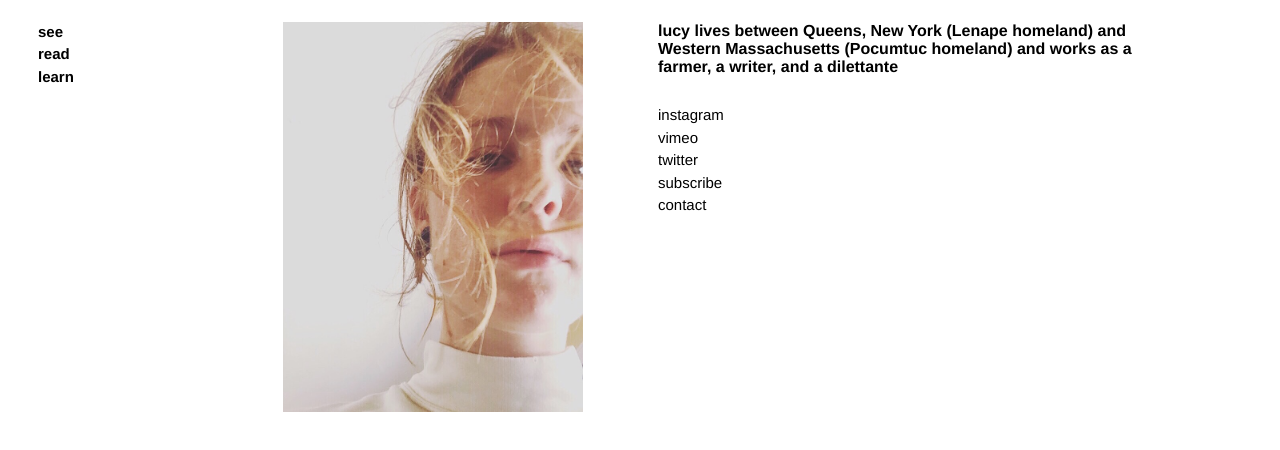
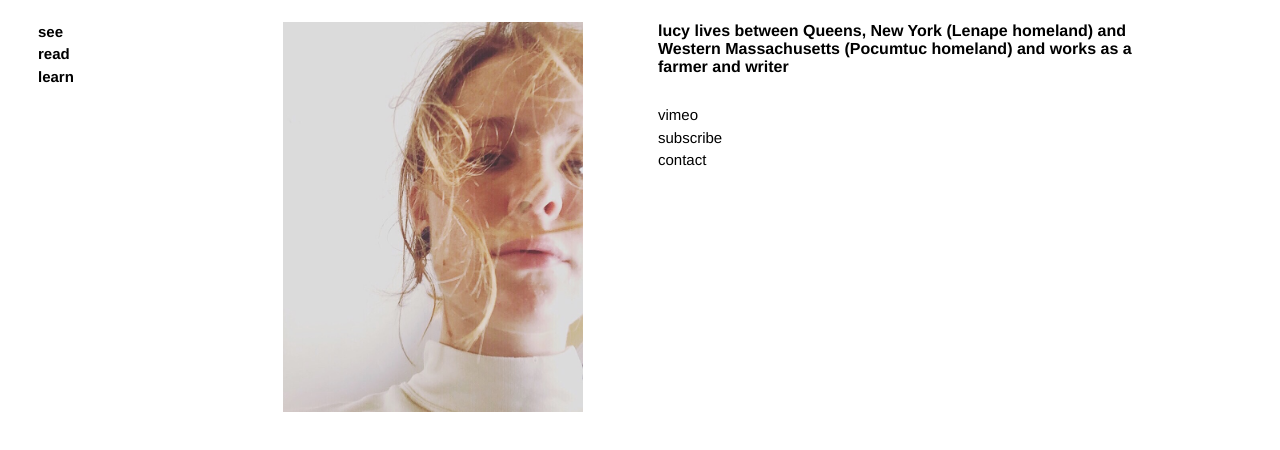
Before and after one commit to lucydeanstockton/lucydeanstockton, a plain HTML site: page grid learn.html in a window 1280 px wide. Shown: the part 88-538 px from the top of the page. Drawn offline with Linux system fonts and the light colour scheme.

Commit message:
made 'bio' more work-appropriate
removed instagram and twitter

```diff
--- a/grid learn.html
+++ b/grid learn.html
@@ -29,12 +29,10 @@
                 <img src="IMG_3165copy.jpeg" alt="self-portrait" width=300 height=390>
             </div>
             <div class="biography">
-                <h1>lucy lives between Queens, New York (Lenape homeland) and Western Massachusetts (Pocumtuc homeland) and works as a farmer, a writer, and a dilettante
+                <h1>lucy lives between Queens, New York (Lenape homeland) and Western Massachusetts (Pocumtuc homeland) and works as a farmer and writer
                 </h1><br/>
                 <div class="outside-links">
-                    <a href="https://www.instagram.com/lucydeanstockton/">instagram</a><br/>
                     <a href="https://www.vimeo.com/lucydeanstockton">vimeo</a> <br/>
-                    <a href="https://www.twitter.com/lucydstockton">twitter</a><br/>
                     <a href="https://www.tinyletter.com/lucydeanstockton">subscribe</a>
                     <br/>
                     <a href="mailto:lucydeanstockton@gmail.com">contact</a>
```
